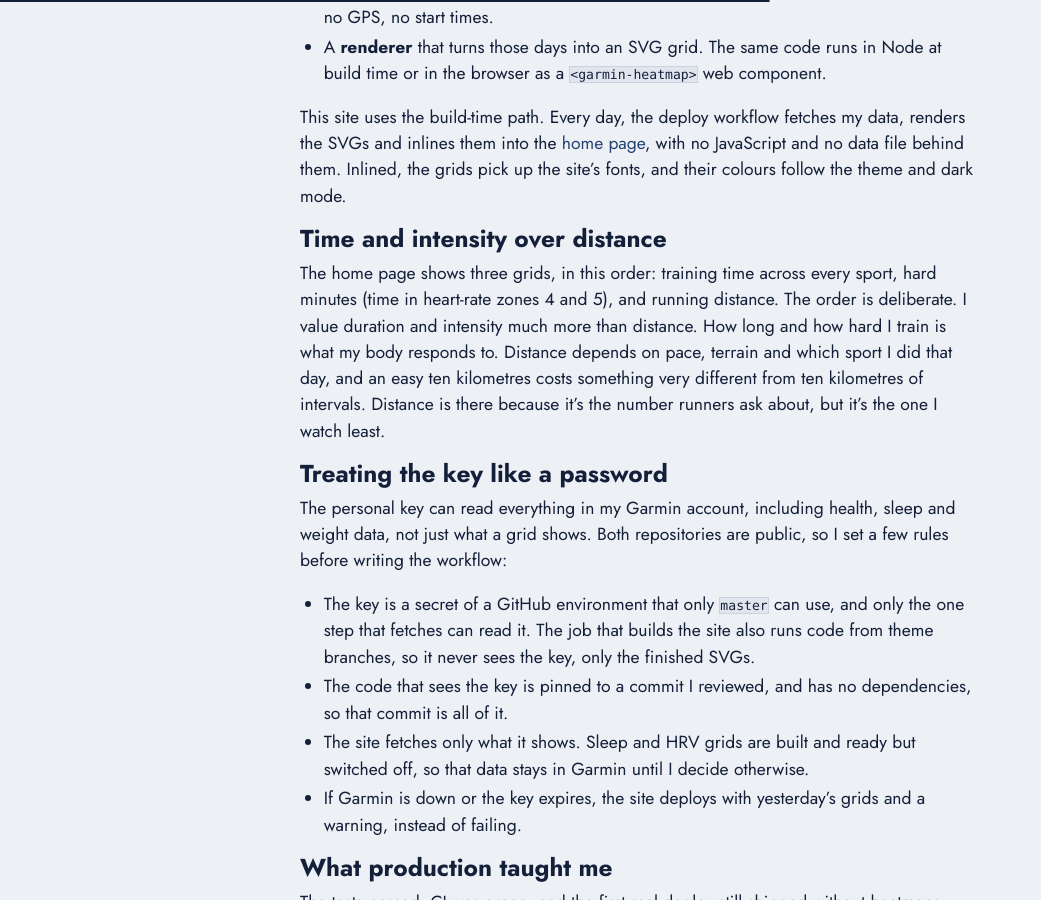
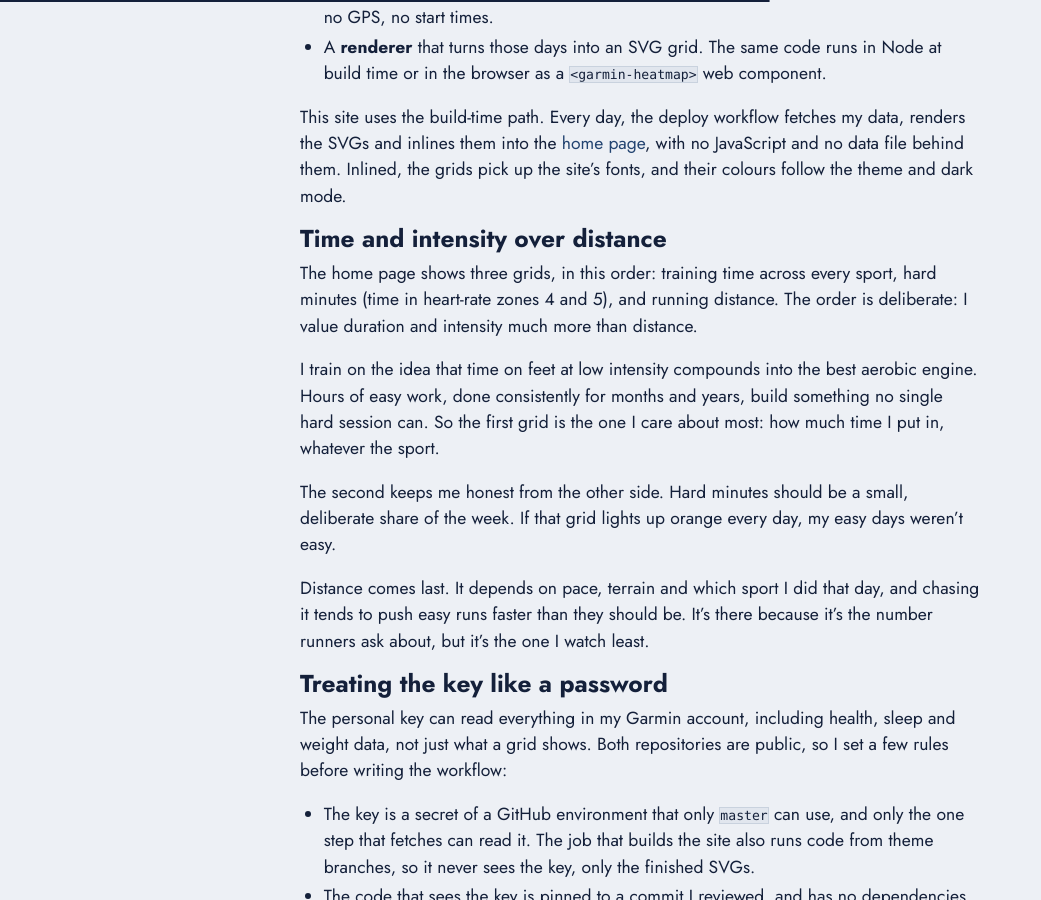
Before and after one commit to EdSancha/edsancha.github.io, a Jekyll site: the page built from blog/_posts/2026-10-22-turning-my-garmin-data-into-github-style-heatmaps.markdown, in a window 1280 px wide and 900 px high, scrolled down 1378 px. Shown: the whole window, without its empty margins (0-1041 px from the left). Built offline with Jekyll 4.4.1, drawn with Linux system fonts in a browser that asks for light colours.

Commit message:
Ground the grid order in low-intensity aerobic training
The post's "Time and intensity over distance" section now explains the
order from the training philosophy behind it: time on feet at low
intensity compounds into the aerobic engine, hard minutes should stay a
small share, and distance matters least. The home intro adds that most
of the time should be easy.

Co-Authored-By: Claude Opus 5.5 <noreply@anthropic.com>

```diff
--- a/blog/_posts/2026-10-22-turning-my-garmin-data-into-github-style-heatmaps.markdown
+++ b/blog/_posts/2026-10-22-turning-my-garmin-data-into-github-style-heatmaps.markdown
@@ -33,7 +33,13 @@ This site uses the build-time path. Every day, the deploy workflow fetches my da
 
 ## Time and intensity over distance
 
-The home page shows three grids, in this order: training time across every sport, hard minutes (time in heart-rate zones 4 and 5), and running distance. The order is deliberate. I value duration and intensity much more than distance. How long and how hard I train is what my body responds to. Distance depends on pace, terrain and which sport I did that day, and an easy ten kilometres costs something very different from ten kilometres of intervals. Distance is there because it's the number runners ask about, but it's the one I watch least.
+The home page shows three grids, in this order: training time across every sport, hard minutes (time in heart-rate zones 4 and 5), and running distance. The order is deliberate: I value duration and intensity much more than distance.
+
+I train on the idea that time on feet at low intensity compounds into the best aerobic engine. Hours of easy work, done consistently for months and years, build something no single hard session can. So the first grid is the one I care about most: how much time I put in, whatever the sport.
+
+The second keeps me honest from the other side. Hard minutes should be a small, deliberate share of the week. If that grid lights up orange every day, my easy days weren't easy.
+
+Distance comes last. It depends on pace, terrain and which sport I did that day, and chasing it tends to push easy runs faster than they should be. It's there because it's the number runners ask about, but it's the one I watch least.
 
 ## Treating the key like a password
 
--- a/index.markdown
+++ b/index.markdown
@@ -21,7 +21,7 @@ I'm interested in technology, leadership, fitness and endurance training, parent
 
 ## Fitness
 
-My last year of training from Garmin, refreshed every day: how long I train across every sport, how much of it is hard (minutes in heart-rate zones 4 and 5), and how far I run. I care much more about the first two than about distance.
+My last year of training from Garmin, refreshed every day: how long I train across every sport, how much of it is hard (minutes in heart-rate zones 4 and 5), and how far I run. I care much more about the first two than about distance, and most of that time should be easy.
 
 {% include helpers/garmin-heatmap.html name="training" %}
 
```
